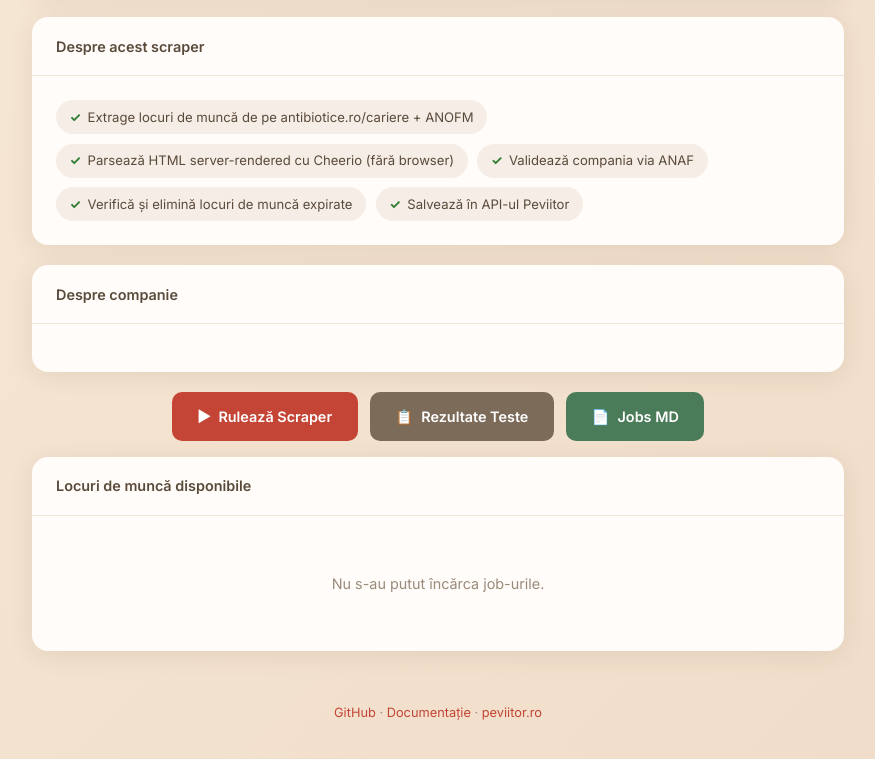
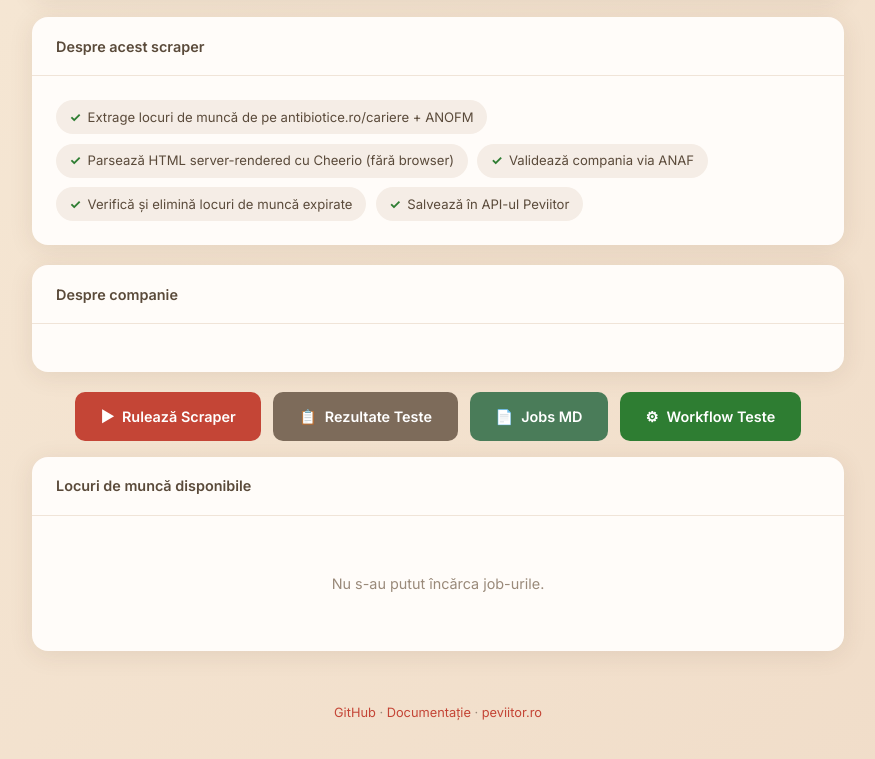
Before and after one commit to TheTatu13/antibiotice-sa-nodejs-scraper, a website: page docs/index.html in a window 1280 px wide. Shown: the part 1671-2430 px from the top of the page, without its empty margins (202-1077 px from the left). Drawn offline with Linux system fonts and the light colour scheme; no server answers.

Commit message:
feat: add Workflow Teste button linking to tests.yml Actions page

```diff
--- a/docs/index.html
+++ b/docs/index.html
@@ -326,6 +326,9 @@
     <a class="btn" href="jobs.md" target="_blank" style="background:#4a7c59;">
       <span>&#128196;</span> <span data-i18n="jobsMd">Jobs MD</span>
     </a>
+    <a class="btn" href="https://github.com/TheTatu13/antibiotice-sa-nodejs-scraper/actions/workflows/tests.yml" target="_blank" style="background:#2e7d32;">
+      <span>&#9881;</span> <span data-i18n="testsWorkflow">Workflow Teste</span>
+    </a>
   </div>
 
   <div class="card">
```
